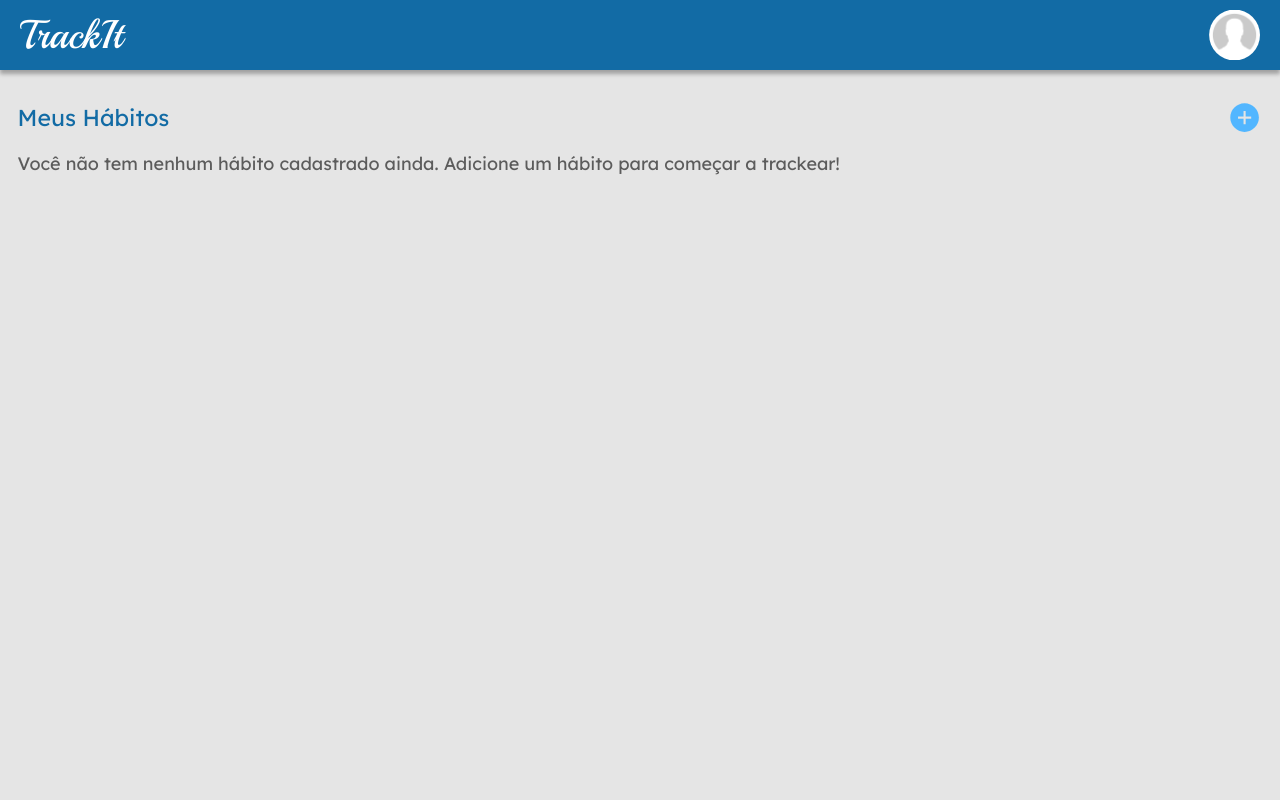
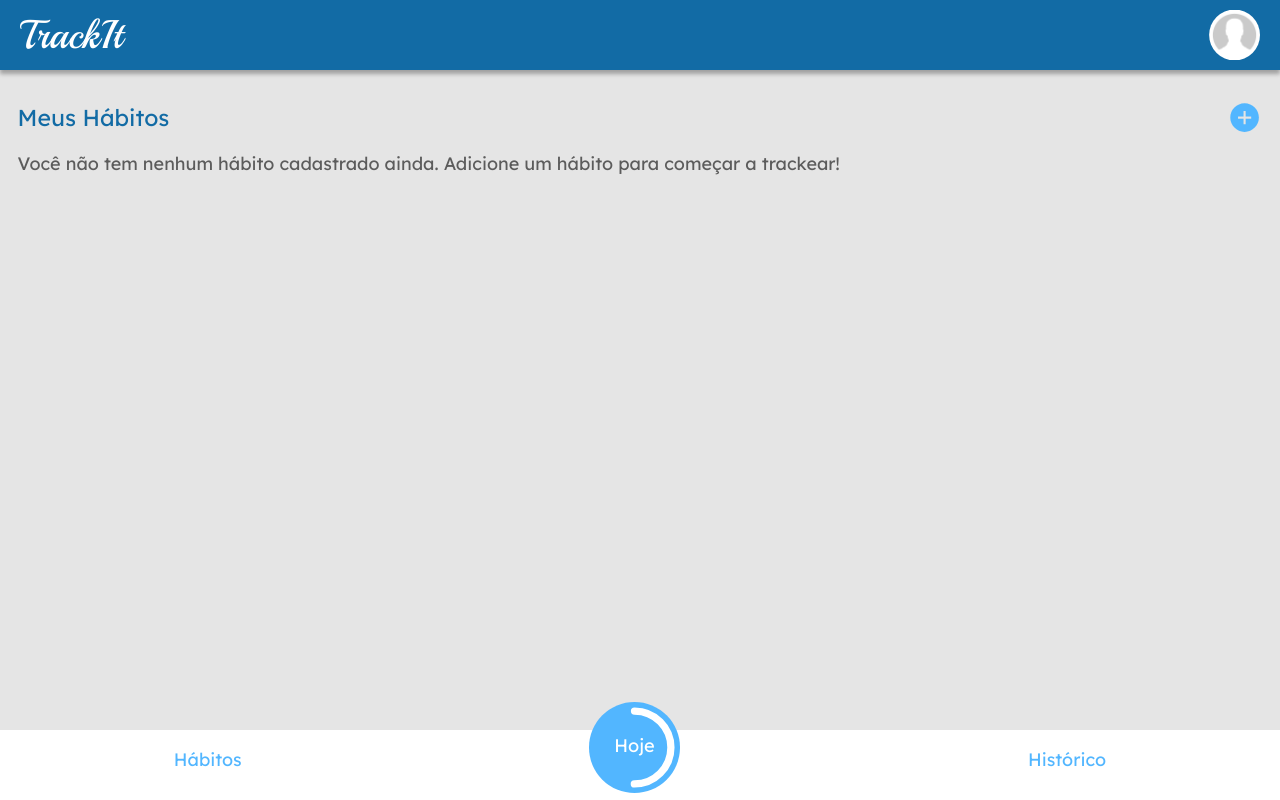
Before and after one commit to jvcamargo02/projeto10-trackit, a React (Create React App) app: page /habitos in a window 1280 px wide. Built offline with nearby package versions, Linux system fonts and the light colour scheme.

Commit message:
Footer implement layout

```diff
--- a/src/components/Footer.js
+++ b/src/components/Footer.js
@@ -0,0 +1,54 @@
+import styled from 'styled-components'
+import { Link } from 'react-router-dom'
+import { CircularProgressbar, buildStyles } from "react-circular-progressbar";
+import "react-circular-progressbar/dist/styles.css";
+
+export default function Footer() {
+    return (
+
+        <Container>
+
+            <Link to='/habitos'>Hábitos</Link>
+            <Link to='/hoje'>
+                <CircularProgressbar
+                    value="50"
+                    text='Hoje'
+                    background
+                    backgroundPadding={6}
+                    styles={buildStyles({
+                        backgroundColor: "#52b6ff",
+                        textColor: "#fff",
+                        pathColor: "#fff",
+                        trailColor: "transparent"
+                    })}
+                />
+            </Link>
+            <Link to='/historico'>Histórico</Link>
+        </Container>
+    )
+}
+
+const Container = styled.div`
+    height: 70px;
+    position: fixed;
+    bottom: 0; left: 0; right: 0;
+    background-color: #fff;
+    padding-bottom: 10px;
+    box-sizing: border-box;
+    display: flex;
+    align-items: center;
+    justify-content: space-around;
+    z-index: 1;
+
+    a{
+        color: var(--buttons-color);
+
+        svg{
+        margin-bottom: 25px;
+        width: 91px;
+        height: 91px;
+    }
+    }
+
+
+`
--- a/src/components/HabitsScreen.js
+++ b/src/components/HabitsScreen.js
@@ -2,6 +2,7 @@ import styled from "styled-components"
 import Header from "./Header"
 import { useState } from 'react'
 import ButtonDay from "./ButtonDay"
+import Footer from "./Footer"
 
 export default function HabitsScreen() {
 
@@ -19,7 +20,7 @@ export default function HabitsScreen() {
             <Header />
             <MainTop>
                 <h3>Meus Hábitos</h3>
-                <ion-icon name={toggle === true ? "add-circle-sharp" : "close-circle-sharp"} onClick={() => setToggle(!toggle)} ></ion-icon>
+                <ion-icon name={toggle === true ? "add-circle-sharp" : "close-circle-sharp"} onClick={() => { setToggle(!toggle); setSelectDay([]) }} ></ion-icon>
             </MainTop>
             {toggle === true ? null :
 
@@ -27,7 +28,7 @@ export default function HabitsScreen() {
                     <input type='text' placeholder='Nome do hábito' />
                     <Buttons>
                         {weekDays.map((day, index) =>
-                            <ButtonDay key={index} day={day} index={index} selectDay={selectDay} setSelectDay={setSelectDay}/>)}
+                            <ButtonDay key={index} day={day} index={index} selectDay={selectDay} setSelectDay={setSelectDay} />)}
                     </Buttons>
                     <span>
                         <a onClick={() => setToggle(!toggle)}>Cancelar</a>
@@ -37,7 +38,7 @@ export default function HabitsScreen() {
 
             }
             <p>Você não tem nenhum hábito cadastrado ainda. Adicione um hábito para começar a trackear!</p>
-
+            <Footer />
         </Container>
     )
 }
--- a/src/components/Header.js
+++ b/src/components/Header.js
@@ -23,6 +23,7 @@ const Container = styled.div`
     justify-content: space-between;
     position: fixed;
     top: 0; right: 0; left: 0;
+    z-index: 1;
     box-shadow: 0px 4px 4px 0px rgba(0,0,0,0.3);
 
 
```
Also changed, not shown: src/components/ButtonDay.js (+5 -5 lines).
